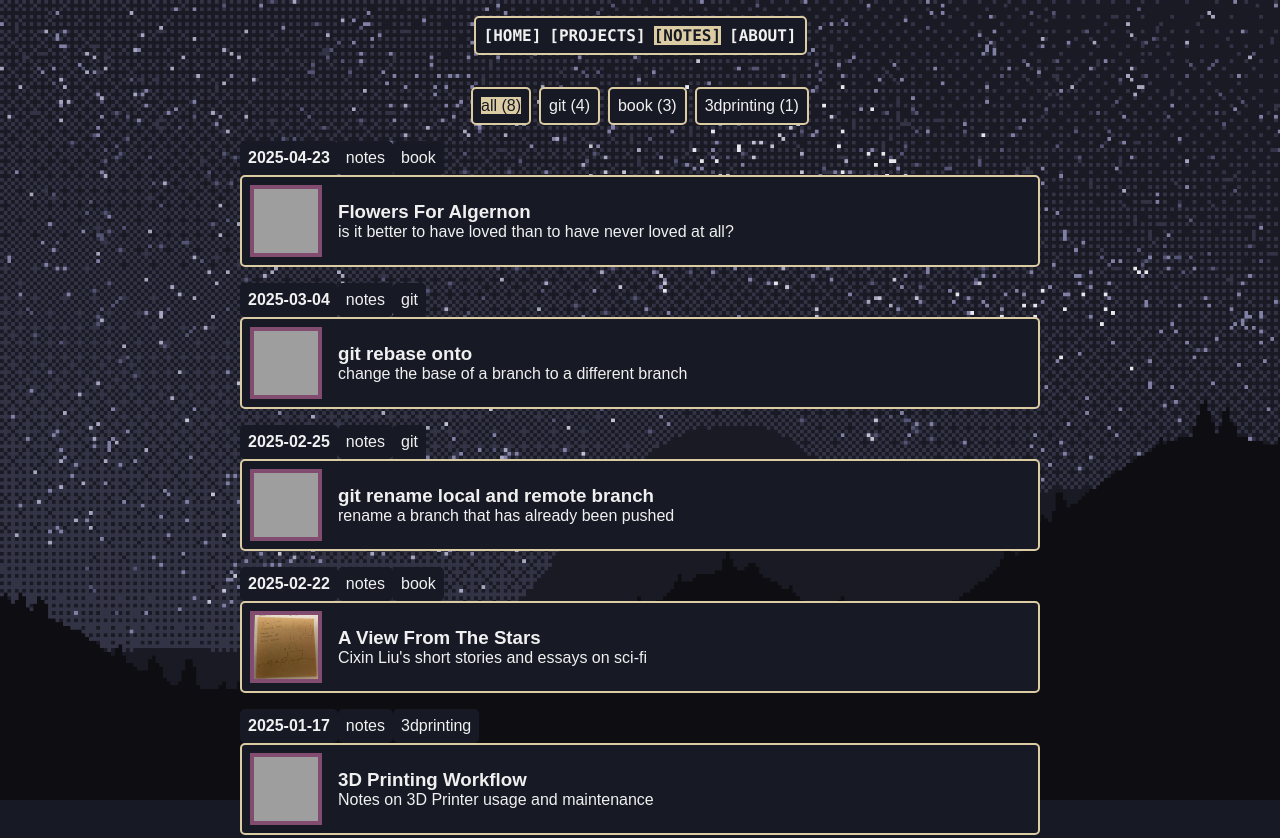
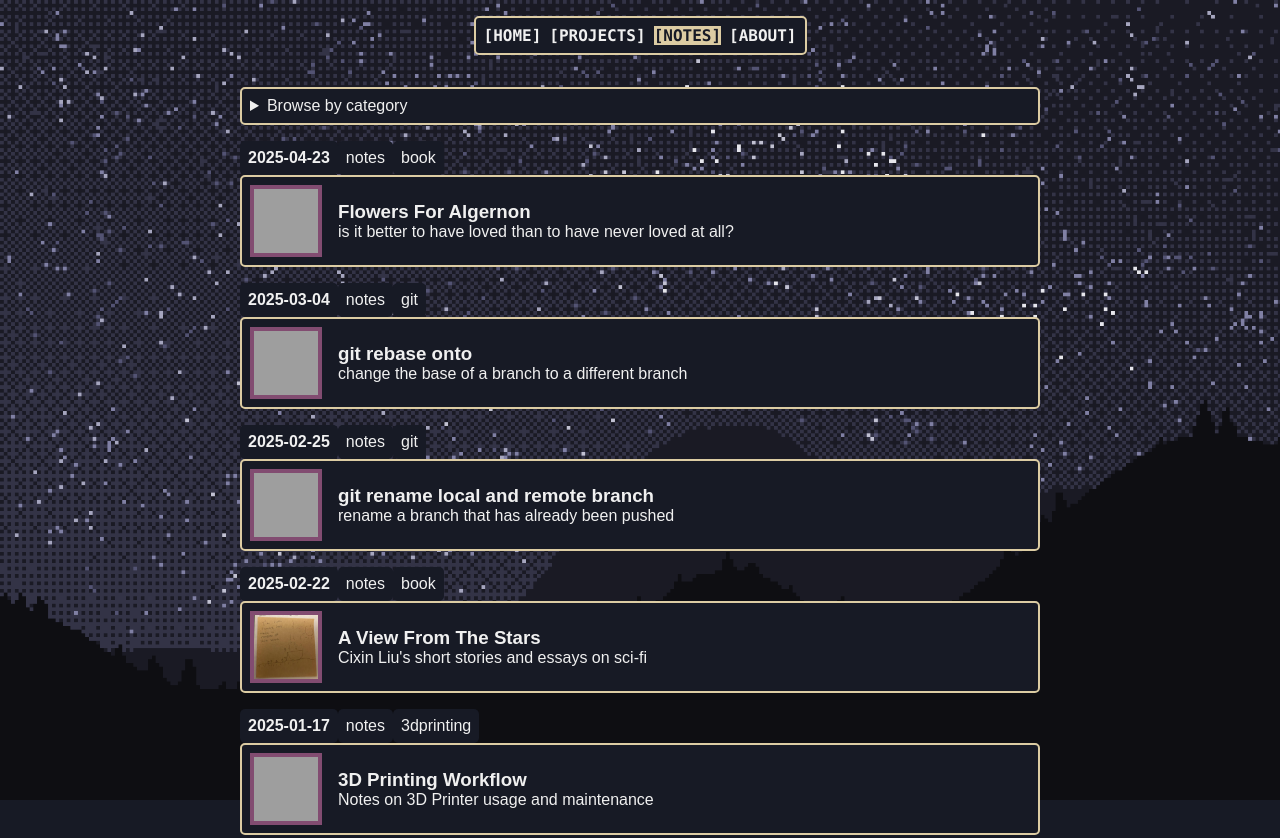
Before and after one commit to k-xvin/kxvin, an Eleventy site: page src/notes.njk in a window 1280 px wide. Shown: the top 838 px of the page. Built offline with nearby package versions, Linux system fonts and the light colour scheme; Eleventy itself is replaced by a stand-in of ours; files that its build step writes are made by us from their sources; grey boxes are pictures that could not be loaded; what markdown-it-callouts would draw is missing.

Commit message:
Place tag selection in dropdown menu

```diff
--- a/src/_includes/index.css
+++ b/src/_includes/index.css
@@ -187,14 +187,14 @@ footer {
     font-weight: bold;
 }
 
-/** POST LISTS **/
+/** POST/ARTICLE LISTS **/
 
 .tags {
     display: flex;
     flex-direction: row;
     flex-wrap: wrap;
     gap: 0.5rem;
-    justify-content: center;
+    margin: 0.5rem;
 }
 
 .tags a {
--- a/src/_includes/tags.njk
+++ b/src/_includes/tags.njk
@@ -1,4 +1,6 @@
 {% macro tags(base, tagCountMap, url) %}
+<details class="panel" {% if url != "/" + base + "/" %} open {% endif %}>
+    <summary> Browse by category </summary>
     <div class="tags">
         <span class="panel">
             <a href="/{{ base }}" {% if url == "/" + base + "/" %} class="active" {% endif %}>all ({{ tagCountMap["all"] }})</a>
@@ -11,4 +13,5 @@
             {% endif %}
         {% endfor %}
     </div>
+</details>
 {% endmacro %}
```
